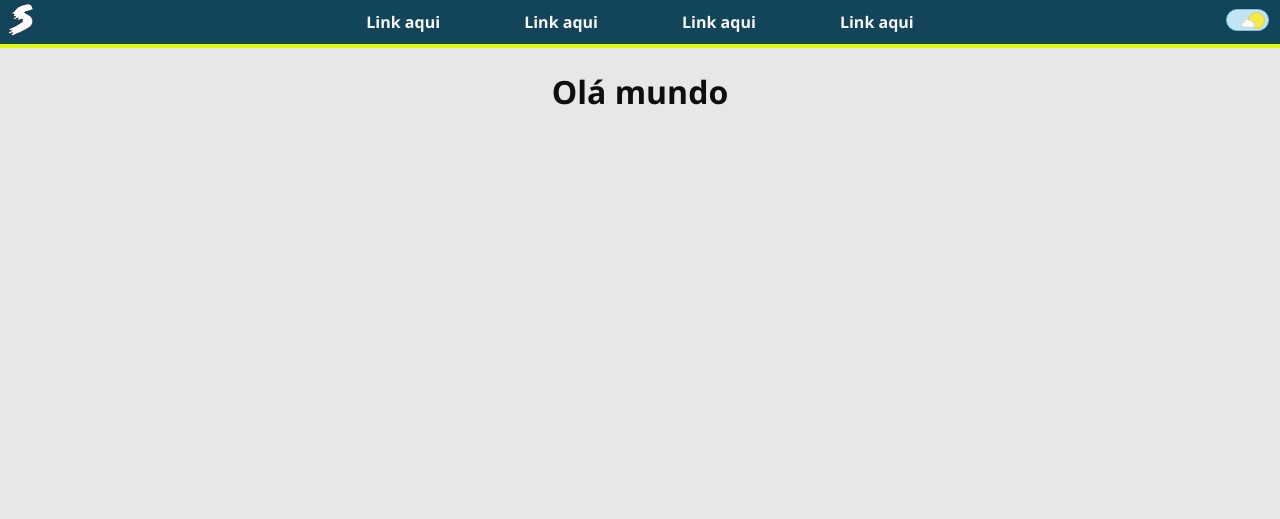
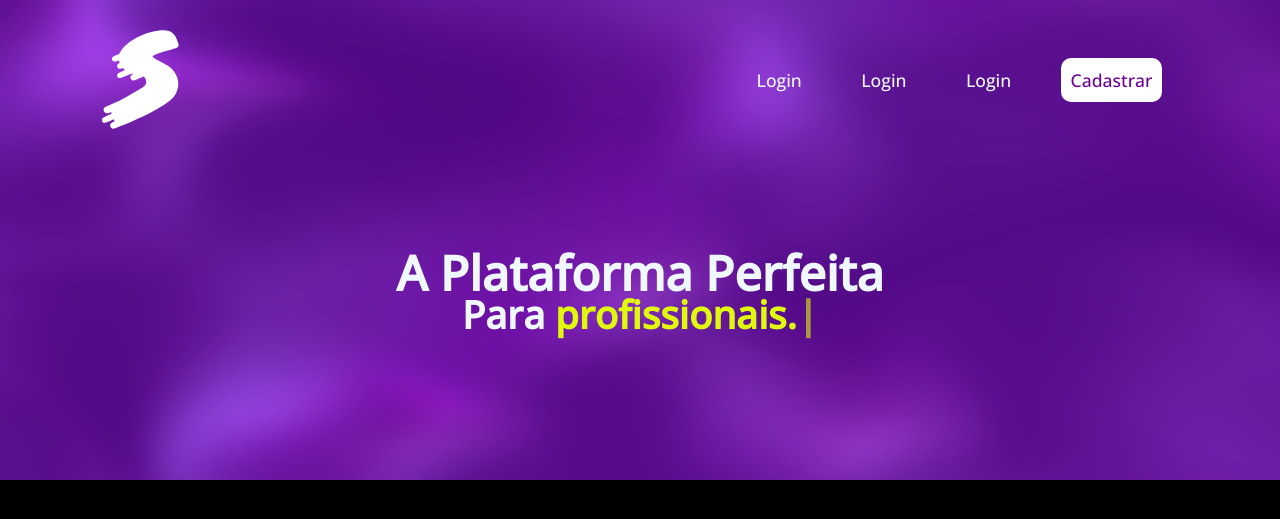
Before and after one commit to TYukio/Sinka, a PHP site: page / in a window 1280 px wide. Shown: the top 519 px of the page. Run offline with PHP 8.4, Linux system fonts and the light colour scheme; style sheets or scripts are compiled from the project's sources; some libraries are stand-ins or nearby versions.

Commit message:
Inserção do Index
Adição da pagina Index.php, typed.js e home.scss

```diff
--- a/sinka/index.php
+++ b/sinka/index.php
@@ -1,12 +1,83 @@
 <!DOCTYPE html>
-<html>
+<html lang="en">
 
-    <head>
-        <?php include $_SERVER['DOCUMENT_ROOT'] . "/components/head.html";?>
-    </head>
+<head>
+    <?php include $_SERVER['DOCUMENT_ROOT'] . "/components/head.html";?>
+    <script src="https://cdnjs.cloudflare.com/ajax/libs/three.js/r128/three.min.js"></script>
+    <script src="https://cdnjs.cloudflare.com/ajax/libs/vanta/0.5.21/vanta.fog.min.js"></script>
+</head>
 
-    <body theme="light">
-        <?php include $_SERVER['DOCUMENT_ROOT'] . "/components/navbar.php";?>
-        <h1 style="text-align: center;">Olá mundo</h1>
-    </body>
+
+</div>
+
+<body theme = "dark">
+
+
+    <section class="banner__index"></section>
+    <div class="nav__index">
+        <div id="vanta-canvas"></div>
+        <header>
+            <img href="#" class="logo__index" src="img/sinka.svg" height="100">
+            <ul class="navbar__org">
+                <li><a href="#" class="navbar__itens">Login</a></li>
+                <li><a href="#" class="navbar__itens">Login</a></li>
+                <li><a href="#" class="navbar__itens">Login</a></li>
+                <li><a href="#" class="active navbar__itens ">Cadastrar</a></li>
+            </ul>
+        </header>
+    </div>
+
+    <script type="text/javascript" src="js/lib/typed.js"></script>
+
+    <div class="slogan">
+        <div class="static__slogan">
+            <h1>A Plataforma Perfeita</h1>
+        </div>
+
+    </div>
+    <div class="autotype__slogan">
+        <h1>Para <span class="auto-type"></span></h1>
+    </div>
+    <script>
+        var typed = new Typed(".auto-type", {
+            strings: ["atletas.", "profissionais.", "amadores."],
+
+            typeSpeed: 50,
+
+            backDelay: 3000,
+            backSpeed: 50,
+            loop: true
+        });
+    </script>
+
+    </section>
+    <main>
+
+    </main>
+
+    <script type="text/javascript" src="js/jskrollr.min.js"></script>
+    <script type="text/javascript">
+        var s = skrollr.init();
+    </script>
+</body>
+
+<script>
+    VANTA.FOG({
+        el: "#vanta-canvas",
+        mouseControls: true,
+        touchControls: true,
+        gyroControls: false,
+        minHeight: 200.00,
+        minWidth: 200.00,
+        highlightColor: 0x823aca,
+        midtoneColor: 0x6f02a0,
+        lowlightColor: 0x883eb3,
+        baseColor: 0x510984,
+        blurFactor: 1.0,
+        speed: 3.00,
+        zoom: 1.00
+    })
+</script>
+<div id="vanta-canvas"></div>
+
 </html>
--- /dev/null
+++ b/sinka/sass/pages/_home.scss
@@ -0,0 +1,112 @@
+@import url('https://fonts.googleapis.com/css2?family=Open+Sans:wght@500&display=swap');
+*
+{
+    margin: 0;
+    padding: 0;
+    box-sizing: border-box;
+    position: relative;
+    font-family:'Open Sans', sans-serif ;
+}
+header{
+    position: absolute;
+    top: 0;
+    left: 0;
+    width: 100%;
+    padding: 30px 100px;
+    display: flex;
+    justify-content: space-between;
+    align-items: center;
+    z-index: 1000;
+    list-style-position: inline-block;
+
+}
+header .logo__index{
+    color: aliceblue;
+    text-decoration: none;
+    font-size: 24px;
+    text-transform: uppercase;
+    font-weight: 700;
+    letter-spacing: 1px;
+    cursor: pointer;
+}
+header .toggle{
+    position: relative;
+    width: 36px;
+    height: 28px;
+    cursor:pointer
+}
+
+li{
+    display: inline-block;
+    text-decoration: none;
+    list-style: none;
+    padding: 1.1rem;
+
+}
+
+.navbar__itens{
+    text-decoration: none;
+    font-size: 1.1rem;
+    color: aliceblue;
+    padding: 10px;
+}
+.navbar__itens:hover{
+    border-radius: 10px;
+    background-color: rgb(255, 255, 255);
+    color: var(--color-secondary);
+    transition: background-color 0.5s ease-in-out
+}
+.active{
+    background-color: white;
+    border-radius: 10px;
+    color: var(--color-secondary);
+}
+.active:hover{
+    background-color: rgba(240, 248, 255, 0.979);
+}
+
+
+
+.slogan{
+    color: aliceblue;
+    display: flex;
+    width: 100%;
+    height: 30vh;
+    top: 30vh;
+    justify-content: center;
+    font-size: 1.5rem;
+
+}
+.autotype__slogan{
+    height: 0vh;
+    display: flex;
+    justify-content: center;
+    top: 6vh;
+    color: aliceblue;
+    width: 100%;
+    margin: 0 auto !important;
+    font-size: 1.2rem;
+
+}
+span{
+    color: var(--color-primary);
+}
+.banner__index{
+    position: relative;
+    width: 100%;
+    height: 0vh;
+    display: flex;
+    justify-content: center;
+    align-items: center;
+    background-color: none;
+}
+#vanta-canvas{
+    position: absolute;
+    top: 0;
+    left: 0;
+    width: 100%;
+    height: 60vh;
+}
+body{
+    background-color: black;
+}
--- a/sinka/sass/styles.scss
+++ b/sinka/sass/styles.scss
@@ -5,3 +5,5 @@
 @import "components/icons";
 @import "components/navbar";
 @import "components/body";
+
+@import "pages/home";
```
Also changed, not shown: sinka/img/sinka.svg, sinka/js/lib/typed.js (added).
